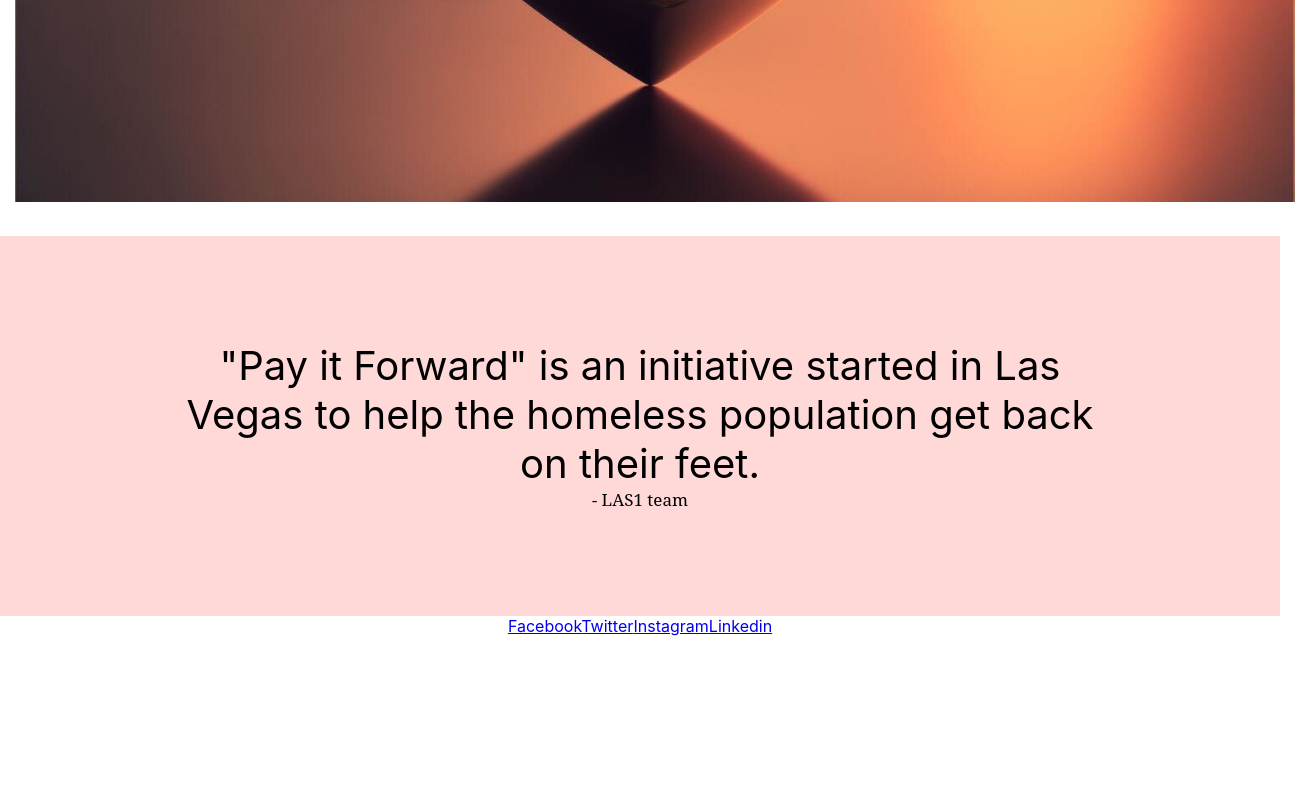
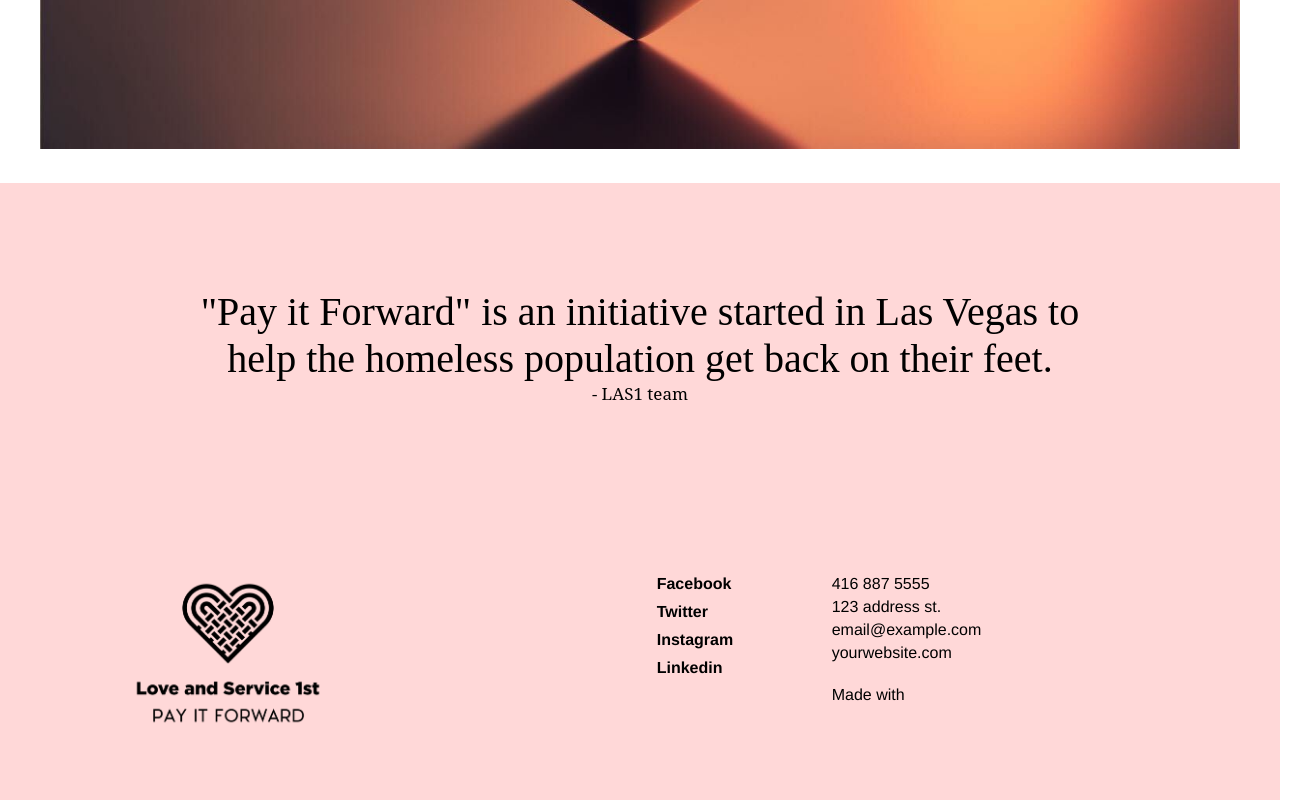
Before and after one commit to theamazingmrb/loveandservice1st, a React (Create React App) app: page / in a window 1280 px wide. Shown: the part 1222-2022 px from the top of the page, 1310 px wide, since content can reach past the window. Before the commit the page ends 1858 px from the top, so only its background shows below. Built offline with nearby package versions, Linux system fonts and the light colour scheme.

Commit message:
Styled componenets set up, fonts in progress

```diff
--- a/src/components/Container.styled.js
+++ b/src/components/Container.styled.js
@@ -17,7 +17,7 @@ export const Section = styled.div `
 export const H1 = styled.h1 `
     color: #000000;
     font-size: 70px;
-    font-family: Alice;
+    font-family: "Alice";
     font-weight: 700;
     text-align: center;
     padding: 0;
@@ -25,7 +25,7 @@ export const H1 = styled.h1 `
 `
 export const Paragraph = styled.div `
     font-size: 22px;
-    font-family: Alice;
+    font-family: "Alice";
     max-width: 570px;
     margin-top: 1.5rem;
     margin-left: auto;
@@ -67,13 +67,54 @@ export const BigImgContainer = styled.div `
     padding: 30px 15px;
     width: 100%;
     min-width: 720px;
+    max-width: 1200px;
+    margin-left: auto;
+    margin-right: auto;
 `
 export const SectionP = styled.div `
     padding: 105px 15px;
     background: #FFD8D8;
     font-size: 40px;
-    font: alice;
+    font-family: "Alice";
     min-width: 720px;
     text-align: center;
+`
+
+export const Footer = styled.div `
+    padding: 65px 0px;
+    width: 100%;
+    background: #FFD8D8;
+    font-size: 16px;
+    font-family: "Helvetica";
+    margin: 0px;
+    display: flex;
+    flex-direction: row;
+    justify-content: space-between;
+
 
 `
+export const ImgDiv = styled.div `
+    padding: 0px 15px;
+    padding-left: 10%;
+
+`
+
+export const Links = styled.div `
+    margin: 0px 0px 7px;
+    font-size: 16px;
+    font-family: Helvetica;
+    display: flex;
+    flex-direction: column;
+    padding: 0px 15px;
+    width: 10rem;
+    align-items: start;
+    text-style: none;
+`
+
+
+export const ContactDiv= styled.div `
+    padding: 0px;
+    margin: 0px;
+    align-items: start;
+    text-align: start;
+`
--- a/src/components/Home.jsx
+++ b/src/components/Home.jsx
@@ -1,9 +1,9 @@
 import React from "react";
-import { Header, Section, H1, Paragraph, StyledButton, Button, BigImgContainer, SectionP} from "./Container.styled";
+import { Header, Section, H1, Paragraph, StyledButton, BigImgContainer, SectionP, Footer, Links, ImgDiv, ContactDiv} from "./Container.styled";
 
 const Home = () => {
   return (
-    <div>
+    <div style={{width: "100%"}}>
       <Header><img src={require('../assets/noBgBlack.png')} width={200} height={155.81}  alt="Love and Service 1rst Logo" /></Header>
       <Section>
           <div>
@@ -31,13 +31,30 @@ const Home = () => {
           </div>
         </div>
       </SectionP>
-      <footer>
-        {/* <img src="" alt="" srcset="" /> */}
-        <a href="#">Facebook</a>
-        <a href="#">Twitter</a>
-        <a href="#">Instagram</a>
-        <a href="#">Linkedin</a>
-      </footer>
+      <Footer>
+
+        <ImgDiv>
+          <img src={require('../assets/noBgBlack.png')} width={200} height={155.81} alt="Love and Service 1rst Logo" />
+        </ImgDiv>
+      <div style={{display: "flex"}}>
+
+        <Links>
+          <a href="#" style={{ margin: "0px 0px 5px 0px", color: "#000000", fontWeight: "bold", textDecoration: "none"}}>Facebook</a>
+          <a href="#" style={{ margin: "5px 0px", color: "#000000", fontWeight: "bold", textDecoration: "none"}}>Twitter</a>
+          <a href="#" style={{ margin: "5px 0px", color: "#000000", fontWeight: "bold", textDecoration: "none"}}>Instagram</a>
+          <a href="#" style={{ margin: "5px 0px", color: "#000000", fontWeight: "bold", textDecoration: "none"}}>Linkedin</a>
+        </Links>
+        <ContactDiv>
+            <p style={{ margin: "0px"}}>416 887 5555</p>
+            <p style={{ margin: "5px 0px"}}>123 address st.</p>
+            <p style={{ margin: "5px 0px"}}>email@example.com</p>
+            <p style={{ margin: "5px 0px"}}>yourwebsite.com</p>
+            <p style={{ margin: "24px 0px 0px 0px"}}>Made with </p>
+        </ContactDiv>
+
+        </div>
+        <div></div>
+      </Footer>
     </div>
   );
 };
```
